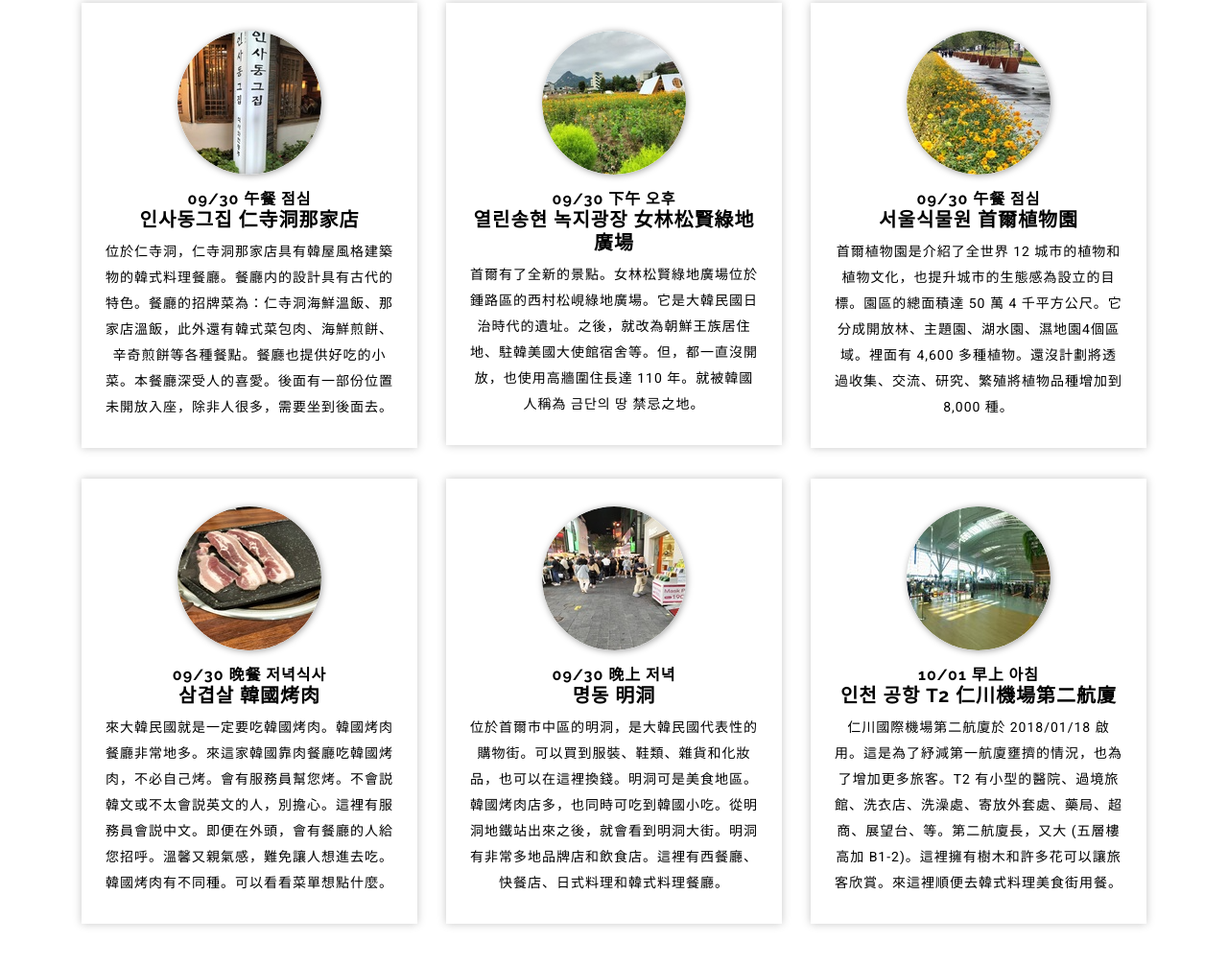
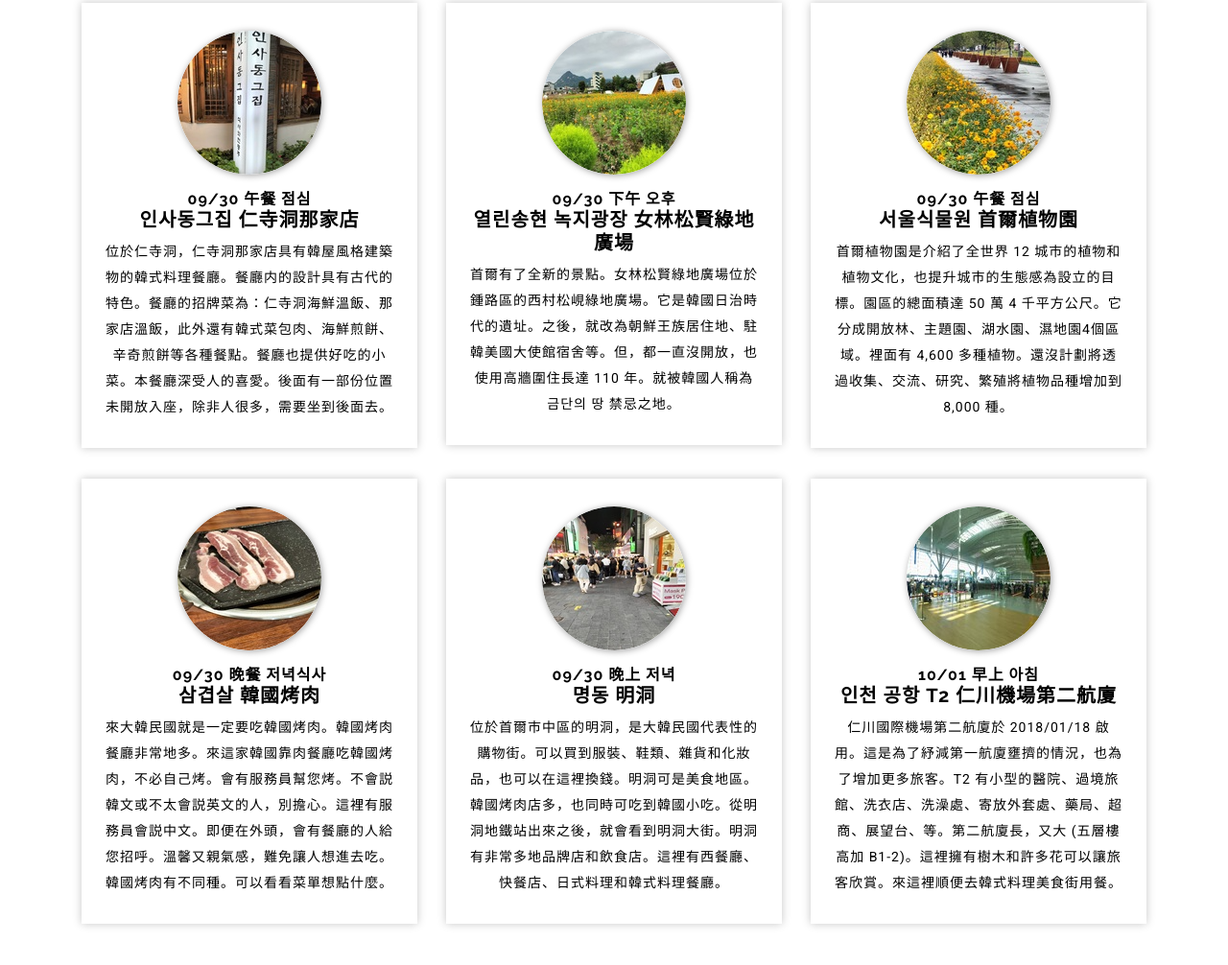
Before and after one commit to seoul2023tour/seoul2023tour, a plain HTML site: page index.html in a window 1280 px wide. Shown: the part 3348-4354 px from the top of the page at 96% size. Drawn offline with nearby package versions, Linux system fonts and the light colour scheme.

Commit message:
Add files via upload

```diff
--- a/index.html
+++ b/index.html
@@ -323,7 +323,7 @@ body {
             <div class="ser-text-wthree mt-3">
              <h6>
               <strong>09/30 下午 오후</h6><P><h5>열린송현 녹지광장 女林松賢綠地廣場</strong></h5>
-              <p class="mt-2"><font color="black">首爾有了全新的景點。女林松賢綠地廣場位於鍾路區的西村松峴綠地廣場。它是大韓民國日治時代的遺址。之後，就改為朝鮮王族居住地、駐韓美國大使館宿舍等。但，都一直沒開放，也使用高牆圍住長達 110 年。就被韓國人稱為 금단의 땅 禁忌之地。</font></p>
+              <p class="mt-2"><font color="black">首爾有了全新的景點。女林松賢綠地廣場位於鍾路區的西村松峴綠地廣場。它是韓國日治時代的遺址。之後，就改為朝鮮王族居住地、駐韓美國大使館宿舍等。但，都一直沒開放，也使用高牆圍住長達 110 年。就被韓國人稱為 금단의 땅 禁忌之地。</font></p>
             </div>
           </div>
         </div>
```
